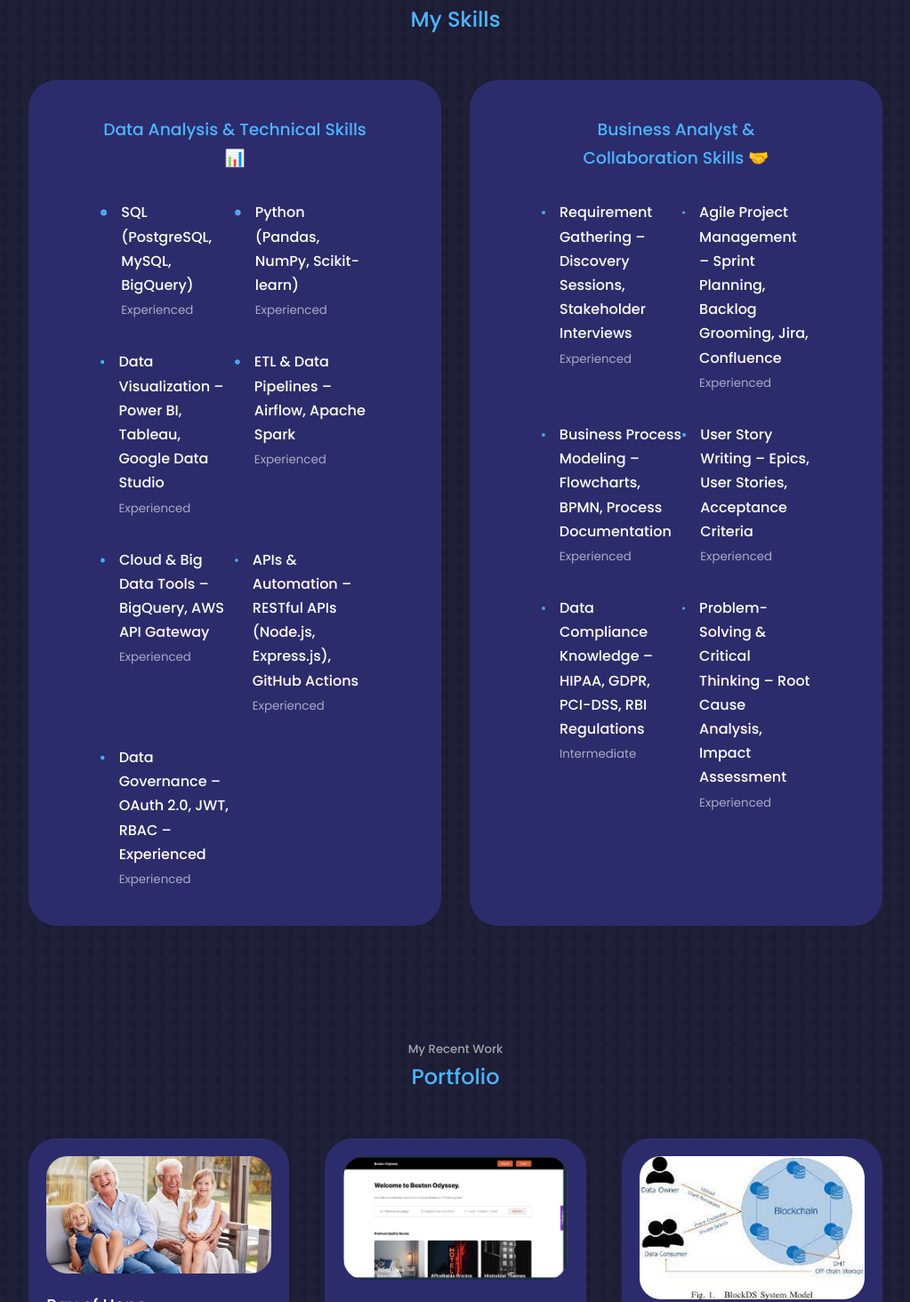
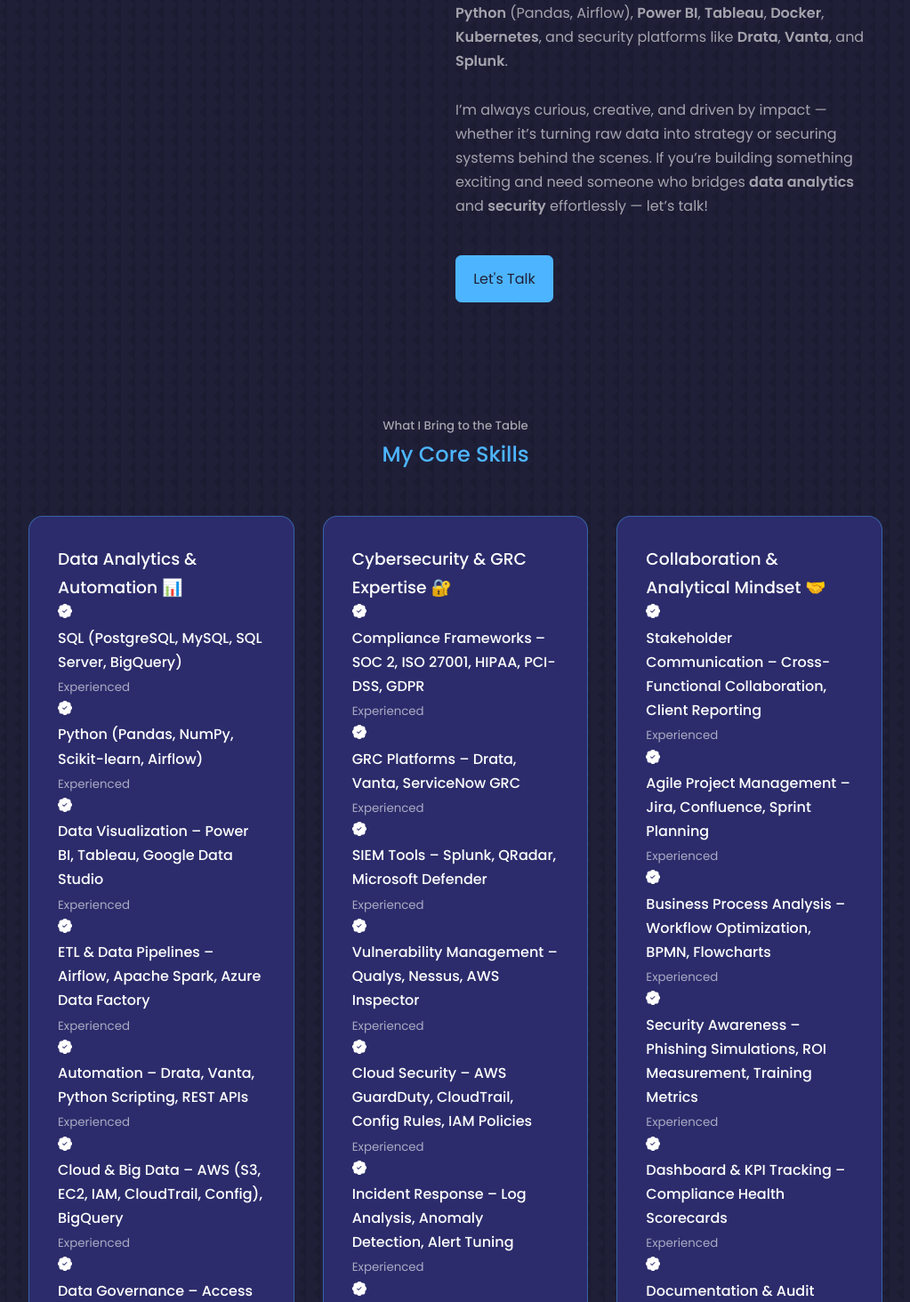
Before and after one commit to pkhankari9990/portfolio, a React (Create React App) app: page / in a window 1280 px wide. Shown: the part 2266-3730 px from the top of the page at 89% size, without its empty margins (128-1151 px from the left). Built offline with nearby package versions, Linux system fonts and the light colour scheme.

Commit message:
Initial commit - portfolio setup

```diff
--- a/src/components/about/About.jsx
+++ b/src/components/about/About.jsx
@@ -38,14 +38,23 @@ const About = () => {
           </div>
 
           <p>
-  Hey! I’m a data-driven problem solver with 4+ years of experience as a Data Analyst and Business Data Analyst, turning complex datasets into clear, actionable insights across the healthcare and financial services industries.<br />
-  I’ve always been fascinated by how data can drive smarter decisions and I genuinely enjoy collaborating with stakeholders to understand what they need and turn that into scalable, data-driven solutions.<br />
-  At <strong>EY</strong>, I worked on financial analytics building fraud detection models, ensuring data privacy with GDPR and PCI-DSS, and creating dashboards for real time insights.<br />
-  At <strong>Cardinal Health</strong>, I lead healthcare analytics automating ETL pipelines, building predictive models, and developing interactive dashboards in Power BI and Tableau.<br />
-  I work with tools like <strong>SQL</strong> (PostgreSQL, BigQuery), <strong>Python</strong> (Pandas, Airflow), <strong>Power BI</strong>, <strong>Tableau</strong>, <strong>Spark</strong>, <strong>Docker</strong>, <strong>Kubernetes</strong>, and more always aiming to deliver clean, scalable solutions.<br />
-  I love collaborating with multiple stakeholders, asking the right questions, and staying curious about what matters most to them because that’s where real impact begins.<br />
-  If you're building something exciting and want someone who bridges data and business effortlessly—I’d love to connect!
+  Hey! I’m <strong>Parag Khankari</strong> a data-driven problem solver with 4+ years of experience blending <strong>data analytics</strong> and <strong>cybersecurity</strong> to turn complex information into clear, actionable insights.<br /><br />
+
+  I’ve always been fascinated by how data can tell a story — one that drives smarter decisions, improves security, and helps organizations stay one step ahead. I love working with teams, asking the right questions, and building solutions that make an impact.<br /><br />
+
+  At <strong>Com-Sec LLC</strong>, I work as a <strong>Security & Data Analyst</strong> leading compliance projects for <strong>SOC 2, HIPAA, PCI-DSS, and ISO 27001</strong>. I build <strong>Power BI</strong> and <strong>Tableau</strong> dashboards to track KPIs, remediation progress, and audit readiness. Using <strong>SQL</strong> and <strong>Python</strong>, I automate evidence collection in <strong>Drata</strong> and <strong>Vanta</strong>, perform vulnerability scans with <strong>Qualys</strong>, and monitor cloud activity using <strong>AWS GuardDuty, CloudTrail, and Config</strong>.<br /><br />
+
+  I also work hands-on with <strong>SIEM tools</strong> like <strong>Splunk</strong>, <strong>QRadar</strong>, and <strong>Microsoft Defender</strong> to detect anomalies and improve incident response. What I enjoy most is combining data analytics with security—making every improvement measurable, visual, and tied to business outcomes.<br /><br />
+
+  Earlier, at <strong>Zensar Technologies</strong>, I focused on building dashboards in <strong>Power BI</strong> and <strong>Tableau</strong>, automating reports with <strong>Python</strong>, and optimizing <strong>SQL Server</strong> and <strong>Oracle</strong> databases. That experience gave me a strong foundation in using data to drive strategic decisions.<br /><br />
+
+  My toolkit includes <strong>SQL</strong> (PostgreSQL, SQL Server, BigQuery), <strong>Python</strong> (Pandas, Airflow), <strong>Power BI</strong>, <strong>Tableau</strong>, <strong>Docker</strong>, <strong>Kubernetes</strong>, and security platforms like <strong>Drata</strong>, <strong>Vanta</strong>, and <strong>Splunk</strong>.<br /><br />
+
+  I’m always curious, creative, and driven by impact — whether it’s turning raw data into strategy or securing systems behind the scenes.
+  If you’re building something exciting and need someone who bridges <strong>data analytics</strong> and <strong>security</strong> effortlessly — let’s talk!
 </p>
+
+
 
 
           <a href="#contact" className='btn btn-primary'>Let's Talk</a>
--- a/src/components/experience/Experience.jsx
+++ b/src/components/experience/Experience.jsx
@@ -1,127 +1,71 @@
-import React from 'react'
+// import React from 'react'
 import './experience.css'
-import {BsPatchCheckFill} from 'react-icons/bs'
+import { BsPatchCheckFill } from 'react-icons/bs'
 
 const Experience = () => {
   return (
     <section id='experience'>
-      <h5>What Skills I Have</h5>
-      <h2>My Skills</h2>
+      <h5>What I Bring to the Table</h5>
+      <h2>My Core Skills</h2>
 
       <div className="container experience__container">
-        <div className="experience__frontend">
-          <h3>Data Analysis & Technical Skills 📊</h3>
+
+        {/* Data Analytics & Automation */}
+        <div className="experience__column">
+          <h3>Data Analytics & Automation 📊</h3>
           <div className="experience__content">
-            <article className='experience__details'>
-              <BsPatchCheckFill className='experience__details-icon' />
-              <div>
-                <h4>SQL (PostgreSQL, MySQL, BigQuery)</h4>
-                <small className='text-light'>Experienced</small>
-              </div>
-            </article>
-            <article className='experience__details'>
-              <BsPatchCheckFill className='experience__details-icon' />
-              <div>
-                <h4>Python (Pandas, NumPy, Scikit-learn)</h4>
-                <small className='text-light'>Experienced</small>
-              </div>
-            </article>
-            <article className='experience__details'>
-              <BsPatchCheckFill className='experience__details-icon' />
-              <div>
-                <h4>Data Visualization – Power BI, Tableau, Google Data Studio </h4>
-                <small className='text-light'>Experienced</small>
-              </div>
-            </article>
-            <article className='experience__details'>
-              <BsPatchCheckFill className='experience__details-icon' />
-              <div>
-                <h4>ETL & Data Pipelines – Airflow, Apache Spark </h4>
-                <small className='text-light'>Experienced</small>
-              </div>
-            </article>
-            <article className='experience__details'>
-              <BsPatchCheckFill className='experience__details-icon' />
-              <div>
-                <h4>Cloud & Big Data Tools – BigQuery, AWS API Gateway</h4>
-                <small className='text-light'>Experienced</small>
-              </div>
-            </article>
-            <article className='experience__details'>
-              <BsPatchCheckFill className='experience__details-icon' />
-              <div>
-                <h4>APIs & Automation – RESTful APIs (Node.js, Express.js), GitHub Actions</h4>
-                <small className='text-light'>Experienced</small>
-              </div>
-            </article>
-            <article className='experience__details'>
-              <BsPatchCheckFill className='experience__details-icon' />
-              <div>
-                <h4>Data Governance – OAuth 2.0, JWT, RBAC – Experienced
-</h4>
-                <small className='text-light'>Experienced</small>
-              </div>
-            </article>
-          </div>
-
-
-
-
-
-        </div>
-        {/* END OF FRONTEND */}
-
-        <div className="experience__backend">
-        <h3> Business Analyst & Collaboration Skills 🤝</h3>
-          <div className="experience__content">
-            <article className='experience__details'>
-              <BsPatchCheckFill className='experience__details-icon' />
-              <div>
-                <h4>Requirement Gathering – Discovery Sessions, Stakeholder Interviews</h4>
-                <small className='text-light'>Experienced</small>
-              </div>
-            </article>
-            <article className='experience__details'>
-              <BsPatchCheckFill className='experience__details-icon' />
-              <div>
-                <h4>Agile Project Management – Sprint Planning, Backlog Grooming, Jira, Confluence</h4>
-                <small className='text-light'>Experienced</small>
-              </div>
-            </article>
-            <article className='experience__details'>
-              <BsPatchCheckFill className='experience__details-icon' />
-              <div>
-                <h4>Business Process Modeling – Flowcharts, BPMN, Process Documentation</h4>
-                <small className='text-light'>Experienced</small>
-              </div>
-            </article>
-            <article className='experience__details'>
-              <BsPatchCheckFill className='experience__details-icon' />
-              <div>
-                <h4>User Story Writing – Epics, User Stories, Acceptance Criteria</h4>
-                <small className='text-light'>Experienced</small>
-              </div>
-            </article>
-            <article className='experience__details'>
-              <BsPatchCheckFill className='experience__details-icon' />
-              <div>
-                <h4>Data Compliance Knowledge – HIPAA, GDPR, PCI-DSS, RBI Regulations</h4>
-                <small className='text-light'>Intermediate</small>
-              </div>
-              </article>
-              <article className='experience__details'>
-              <BsPatchCheckFill className='experience__details-icon' />
-              <div>
-                <h4>Problem-Solving & Critical Thinking – Root Cause Analysis, Impact Assessment</h4>
-                <small className='text-light'>Experienced</small>
-              </div>
-            </article>
-
+            <SkillItem skill="SQL (PostgreSQL, MySQL, SQL Server, BigQuery)" level="Experienced" />
+            <SkillItem skill="Python (Pandas, NumPy, Scikit-learn, Airflow)" level="Experienced" />
+            <SkillItem skill="Data Visualization – Power BI, Tableau, Google Data Studio" level="Experienced" />
+            <SkillItem skill="ETL & Data Pipelines – Airflow, Apache Spark, Azure Data Factory" level="Experienced" />
+            <SkillItem skill="Automation – Drata, Vanta, Python Scripting, REST APIs" level="Experienced" />
+            <SkillItem skill="Cloud & Big Data – AWS (S3, EC2, IAM, CloudTrail, Config), BigQuery" level="Experienced" />
+            <SkillItem skill="Data Governance – Access Controls, OAuth 2.0, JWT, RBAC" level="Experienced" />
           </div>
         </div>
+
+        {/* Cybersecurity & GRC Expertise */}
+        <div className="experience__column">
+          <h3>Cybersecurity & GRC Expertise 🔐</h3>
+          <div className="experience__content">
+            <SkillItem skill="Compliance Frameworks – SOC 2, ISO 27001, HIPAA, PCI-DSS, GDPR" level="Experienced" />
+            <SkillItem skill="GRC Platforms – Drata, Vanta, ServiceNow GRC" level="Experienced" />
+            <SkillItem skill="SIEM Tools – Splunk, QRadar, Microsoft Defender" level="Experienced" />
+            <SkillItem skill="Vulnerability Management – Qualys, Nessus, AWS Inspector" level="Experienced" />
+            <SkillItem skill="Cloud Security – AWS GuardDuty, CloudTrail, Config Rules, IAM Policies" level="Experienced" />
+            <SkillItem skill="Incident Response – Log Analysis, Anomaly Detection, Alert Tuning" level="Experienced" />
+            <SkillItem skill="Risk & Audit – Vendor Risk, Control Testing, Evidence Automation" level="Experienced" />
+          </div>
+        </div>
+
+        {/* Collaboration & Analytical Mindset */}
+        <div className="experience__column">
+          <h3>Collaboration & Analytical Mindset 🤝</h3>
+          <div className="experience__content">
+            <SkillItem skill="Stakeholder Communication – Cross-Functional Collaboration, Client Reporting" level="Experienced" />
+            <SkillItem skill="Agile Project Management – Jira, Confluence, Sprint Planning" level="Experienced" />
+            <SkillItem skill="Business Process Analysis – Workflow Optimization, BPMN, Flowcharts" level="Experienced" />
+            <SkillItem skill="Security Awareness – Phishing Simulations, ROI Measurement, Training Metrics" level="Experienced" />
+            <SkillItem skill="Dashboard & KPI Tracking – Compliance Health Scorecards" level="Experienced" />
+            <SkillItem skill="Documentation & Audit Readiness – Policies, Playbooks, Gap Reports" level="Experienced" />
+            <SkillItem skill="Problem-Solving & Critical Thinking – Root Cause Analysis, Impact Assessment" level="Experienced" />
+          </div>
+        </div>
+
       </div>
     </section>
   )
 }
 
+// Reusable Skill Item component
+const SkillItem = ({ skill, level }) => (
+  <article className='experience__details'>
+    <BsPatchCheckFill className='experience__details-icon' />
+    <div>
+      <h4>{skill}</h4>
+      <small className='text-light'>{level}</small>
+    </div>
+  </article>
+)
+
 export default Experience
--- a/src/components/experience/experience.css
+++ b/src/components/experience/experience.css
@@ -1,70 +1,32 @@
 .experience__container {
   display: grid;
-  grid-template-columns: 1fr 1fr;
-  gap: 2rem;
+  grid-template-columns: repeat(3, 1fr); /* 3 equal columns */
+  gap: 2rem; /* space between columns */
 }
 
-.experience__container > div {
+.experience__column {
   background: var(--color-bg-variant);
-  padding: 2.4rem 5rem;
-  border-radius: 2rem;
-  border: 1px solid transparent;
+  padding: 2rem;
+  border-radius: 1rem;
+  border: 1px solid var(--color-primary-variant);
   transition: var(--transition);
 }
 
-.experience__container > div:hover {
+.experience__column:hover {
   background: transparent;
-  border-color: var(--color-primary-variant);
+  border-color: var(--color-primary);
   cursor: default;
 }
 
-.experience__container > div h3 {
-  text-align: center;
-  margin-bottom: 2rem;
-  color: var(--color-primary);
-}
-
-.experience__content {
-  display: grid;
-  grid-template-columns: 1fr 1fr;
-  row-gap: 2rem;
-}
-
-.experience__details {
-  display: flex;
-  gap: 1rem;
-}
-
-.experience__details-icon {
-  margin-top: 6px;
-  color: var(--color-primary);
-}
-
-/* ================ MEDIA QUERIES (MEDIUM DEVICES) ================= */
+/* Responsive design */
 @media screen and (max-width: 1024px) {
   .experience__container {
-    grid-template-columns: 1fr;
-  }
-
-  .experience__container > div {
-    width: 80%;
-    padding: 2rem;
-    margin: 0 auto;
-  }
-
-  .experience__content {
-    padding: 1rem;
+    grid-template-columns: repeat(2, 1fr); /* 2 per row on tablet */
   }
 }
 
-/* ================ MEDIA QUERIES (SMALL DEVICES) ================= */
 @media screen and (max-width: 600px) {
   .experience__container {
-    gap: 1rem;
-  }
-
-  .experience__container > div {
-    width: 100%;
-    padding: 2rem 1rem;
+    grid-template-columns: 1fr; /* stack on mobile */
   }
 }
```
Also changed, not shown: src/components/contact/Contact.jsx (+5 -3 lines).
